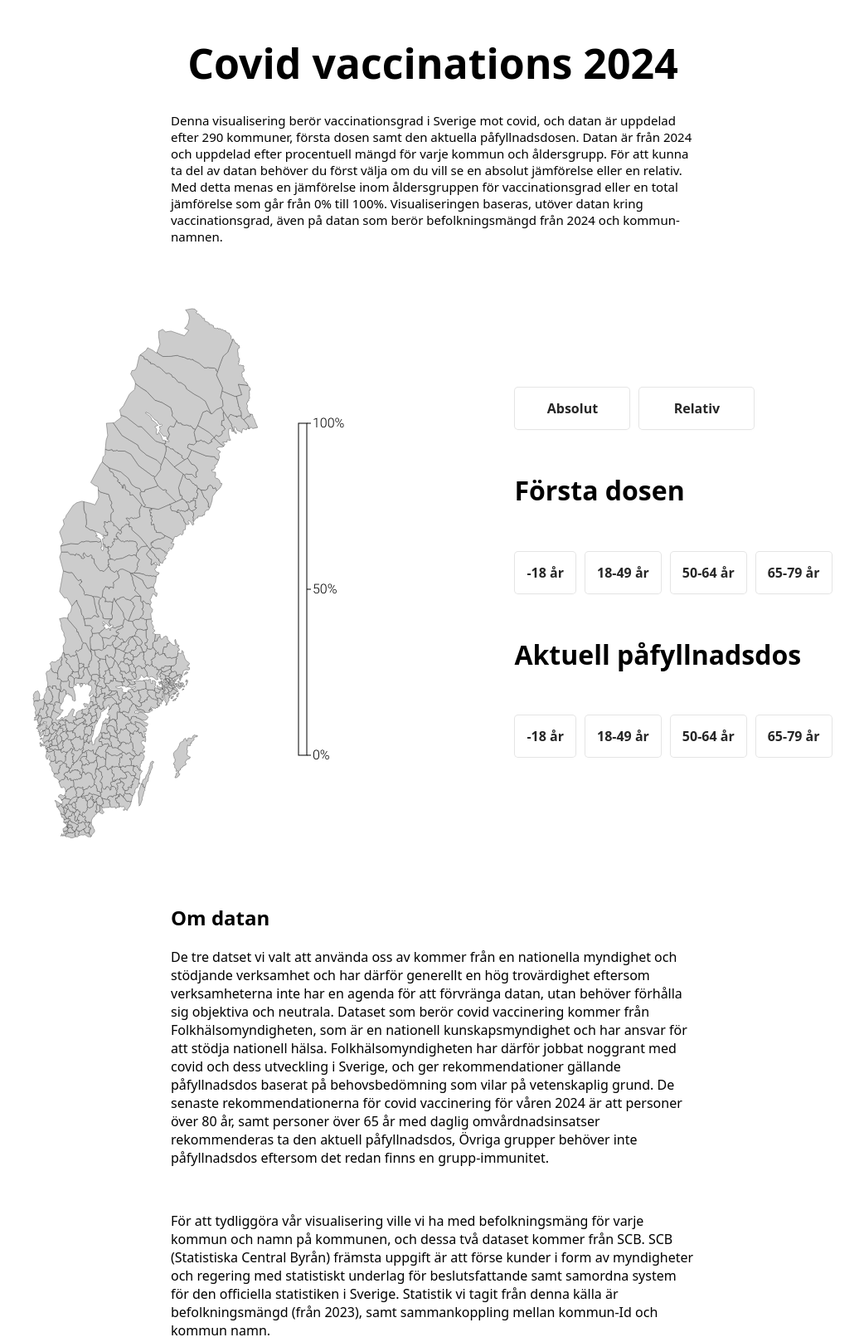
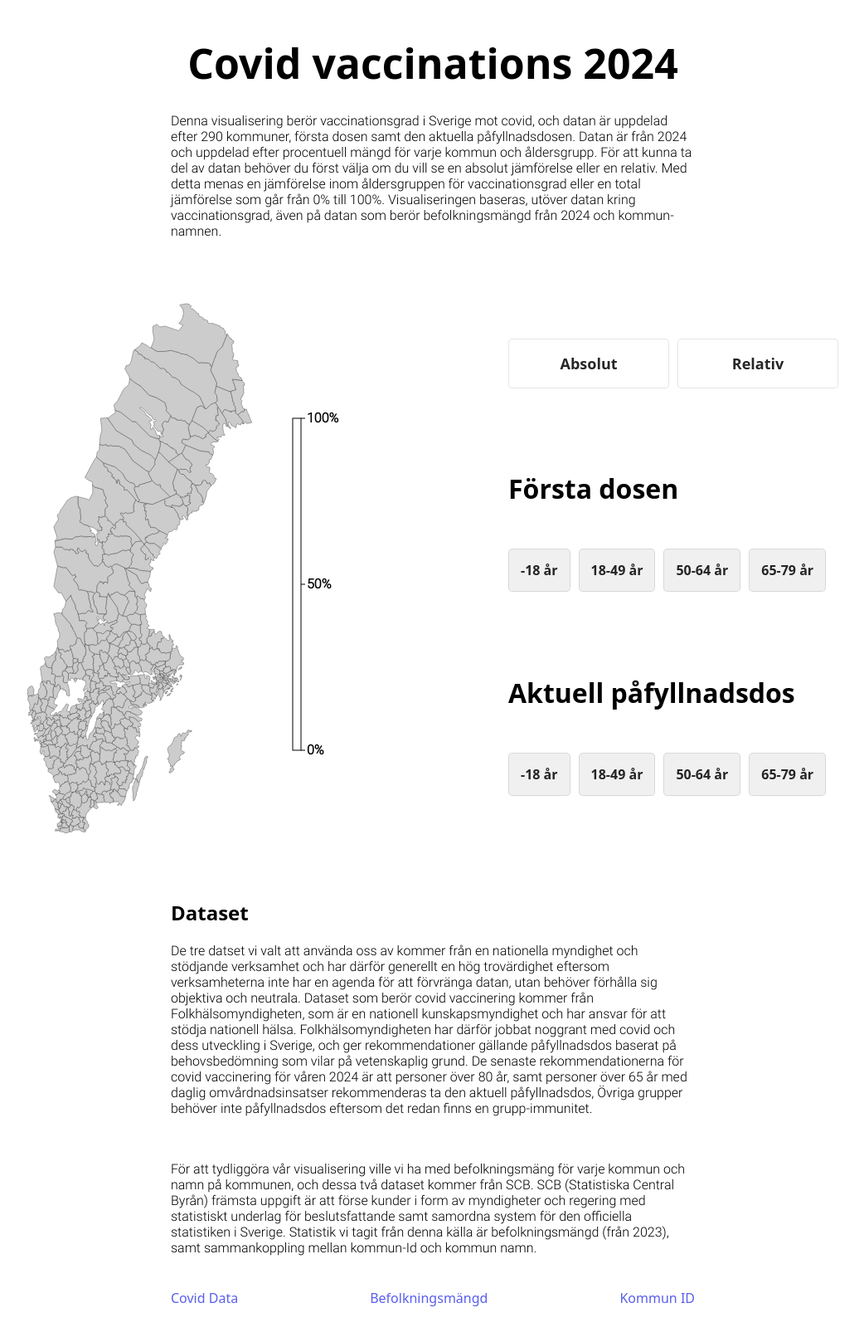
Before and after one commit to itsDipsyProjects/DackeAndD3, a website: page index.html in a window 1280 px wide. Shown: the top 1617 px of the page at 83% size, without its empty margins (118-1160 px from the left). Drawn offline with Linux system fonts and the light colour scheme.

Commit message:
added createDOM function and CSS for buttons

```diff
--- a/colorize.js
+++ b/colorize.js
@@ -5,7 +5,6 @@ import { UpdateLegend } from "./main.js"
 export async function getColor(data, dos, maxNmin){
 
 let { max, middle, min} = maxNmin
-
 
     const colorScale = d3.scaleLinear([min, max], ["rgb(89, 95, 236)", "red"])
 
@@ -93,6 +92,7 @@ let { max, middle, min} = maxNmin
                 .attr("y", `${e.clientY + 25 - 170}`)
                 .text(`${item.kommunNamn}`)
                 .style("font-size", "22px")
+                .style("font-weight", "bold")
 
                 hoover
                 .append("text")
--- a/domEleCreation.js
+++ b/domEleCreation.js
@@ -1,17 +1,8 @@
 import { getData } from "./main.js";
 
+export function renderDOM(){
+
     let actionsDOM = d3.select("#wrapper").append("div").classed("actions", true);
-
-
-function unselectBtns(){
-    let btn_selected = d3.selectAll("button.selected");
-    btn_selected.classed("selected", false);
-}
-
-
-//actionsDOM.append("h1")
-//.text("Vilken typ av jämförelse du vill göra?")
-
     let options = actionsDOM.append("div").classed("options", true)
 
     let buttonData = ["-18", "18-49", "50-64", "65-79"];
@@ -65,31 +56,20 @@ options.selectAll("button")
             });
 
 
-function renderTypeData(d, dos){
-
-    let dataType = d3.select(".on").text();
-    getData(dos, d, dataType)
-}
-
-
     function toggleButtonColor(element) {
 
         unselectBtns()
 
-
         let hasClass = d3.select(element).classed("on");
 
         if(hasClass === true){
-        console.log("yes2")
             d3.select(element).classed("on",false);
             allFilterButtons.attr("disabled", true);
             let unselectedButton = d3.selectAll(".options button:not(.on)");
-        console.log(unselectedButton)
             unselectedButton.attr("disabled", null)
 
         }
         if(hasClass === false) {
-        console.log("yes")
             allFilterButtons.attr("disabled", null);
             d3.select(element).classed("on", true);
             let unselectedButtons = d3.selectAll(".options button:not(.on)");
@@ -98,3 +78,16 @@ function toggleButtonColor(element) {
         }
 
     }
+}
+
+
+function renderTypeData(d, dos){
+
+    let dataType = d3.select(".on").text();
+    getData(dos, d, dataType)
+}
+
+function unselectBtns(){
+    let btn_selected = d3.selectAll("button.selected");
+    btn_selected.classed("selected", false);
+}
--- a/formatData.js
+++ b/formatData.js
@@ -3,7 +3,6 @@ export async function formatData(){
 
   let population = await formatPopulation()
   let kommunNamn = await formatKommun()
-
 
 
   let datasetArray = await d3.json("./API/realData.json")
--- a/index.html
+++ b/index.html
@@ -647,7 +647,7 @@
     </svg>
   </div>
       <main>
-      <h2>Om datan</h2>
+      <h2>Dataset</h2>
       <p>De tre datset vi valt att använda oss av kommer från en nationella myndighet och stödjande verksamhet och har därför generellt en hög trovärdighet eftersom verksamheterna inte har en agenda för att förvränga datan, utan behöver förhålla sig objektiva och neutrala.
 Dataset som berör covid vaccinering kommer från Folkhälsomyndigheten, som är en nationell kunskapsmyndighet och har ansvar för att stödja nationell hälsa. Folkhälsomyndigheten har därför jobbat noggrant med covid och dess utveckling i Sverige, och ger rekommendationer gällande påfyllnadsdos baserat på behovsbedömning som vilar på vetenskaplig grund.
 De senaste rekommendationerna för covid vaccinering för våren 2024 är att personer över 80 år, samt personer över 65 år med daglig omvårdnadsinsatser rekommenderas ta den aktuell påfyllnadsdos, Övriga grupper behöver inte påfyllnadsdos eftersom det redan finns en grupp-immunitet. </p>
--- a/main.js
+++ b/main.js
@@ -1,4 +1,5 @@
 import { formatData } from "./formatData.js"
+import { renderDOM } from "./domEleCreation.js";
 import { getColor } from "./colorize.js";
 
 function createSVG (){
@@ -43,6 +44,7 @@ function createSVG (){
                   .attr("x", rectX + 17)
                   .attr("y", (d, i) => rectY + i * (legendH / (defaultV.length - 1)) + 5)
                   .text(d => d + "%")
+                  .style("font-weight", "bold")
                   ;
 
   legend.append("linearGradient")
@@ -176,3 +178,4 @@ export async function getData(dos, agegroup, dataType) {
 }
 
 createSVG()
+renderDOM()
--- a/style.css
+++ b/style.css
@@ -11,12 +11,6 @@ body{
     justify-content: center;
 }
 
-.on{
-    background-color: rgb(89, 95, 236);
-    color: white;
-    border-radius: 6px;
-}
-
 body > h1{
     font-size: 50px;
     margin-bottom: 10px;
@@ -28,10 +22,50 @@ body > h1{
     justify-content: center;
 }
 
+
+#links{
+    display: flex;
+    justify-content: space-between;
+    margin-top: 40px;
+    margin-bottom: 60px;
+}
+
+a{
+    color: rgb(89, 95, 236);
+    text-decoration: none;
+}
+
+a:hover{
+    color: rgb(50, 24, 69);
+}
+
+
+.intro{
+
+    font-family: Roboto;
+    font-size: 16px;
+    width: 50%;
+    margin-bottom: 50px;
+}
+
+main{
+    margin-top: 50px;
+    margin-bottom: 50px;
+    width: 50%;
+}
+
+main > p{
+    font-family: Roboto;
+    font-size: 16px;
+}
+
+/* INTERACTIVE PART */
+
+
 .actions{
     display: flex;
     flex-direction: column;
-    justify-content: center;
+    justify-content: space-around;
 }
 
 .options{
@@ -39,11 +73,12 @@ body > h1{
 }
 
 .options > button{
-    width: 140px
+    width: 194px;
+    height: 60px;
+    font-size: 18px;
 }
 
 button {
-
   background-color: #FFFFFF;
   border: 1px solid rgba(0, 0, 0, 0.1);
   border-radius: 5px;
@@ -73,6 +108,19 @@ button:active {
   transform: translateY(0);
 }
 
+button:disabled {
+     background-color: #F0F0F1;
+}
+
+button:disabled, button:disabled:hover, button:disabled:active{
+    transform: translateY(0px);
+    background-color: #F0F0F1;
+    box-shadow: rgba(0, 0, 0, 0.02) 0 1px 3px 0;
+    color: rgba(0, 0, 0, 0.85);
+    border: 1px solid rgba(0, 0, 0, 0.1);
+}
+
+
 .hoverGroupd rect{
     fill: white;
     stroke: black;
@@ -82,47 +130,14 @@ button:active {
     fill: black;
 }
 
-.intro{
-
-    font-size: 15px;
-    width: 50%;
-    margin-bottom: 50px;
+.on{
+    background-color: rgb(89, 95, 236);
+    color: white;
+    border-radius: 6px;
 }
 
-main{
-    margin-top: 50px;
-    margin-bottom: 50px;
-    width: 50%;
+.selected{
+   background-color: rgb(89, 95, 236);
+    color: white;
+    border-radius: 6px;
 }
-
-#links{
-    margin-top: 40px;
-    margin-bottom: 60px;
-.selected{
-    background-color: blue;
-    color: white;
-    border: 1px solid gray;
-    border-radius: 2px;
-}
-
-.selected2{
-    background-color: lightgreen;
-    color: white;
-    border: 1px solid gray;
-    border-radius: 2px;
-}
-
-h1{
-    width: 100%;
-    display: flex;
-    justify-content: space-around;
-}
-
-a{
-    color: rgb(89, 95, 236);
-    text-decoration: none;
-}
-
-a:hover{
-    color: rgb(50, 24, 69);
-}
```
Lines whose indentation alone changed are shown as unchanged.
